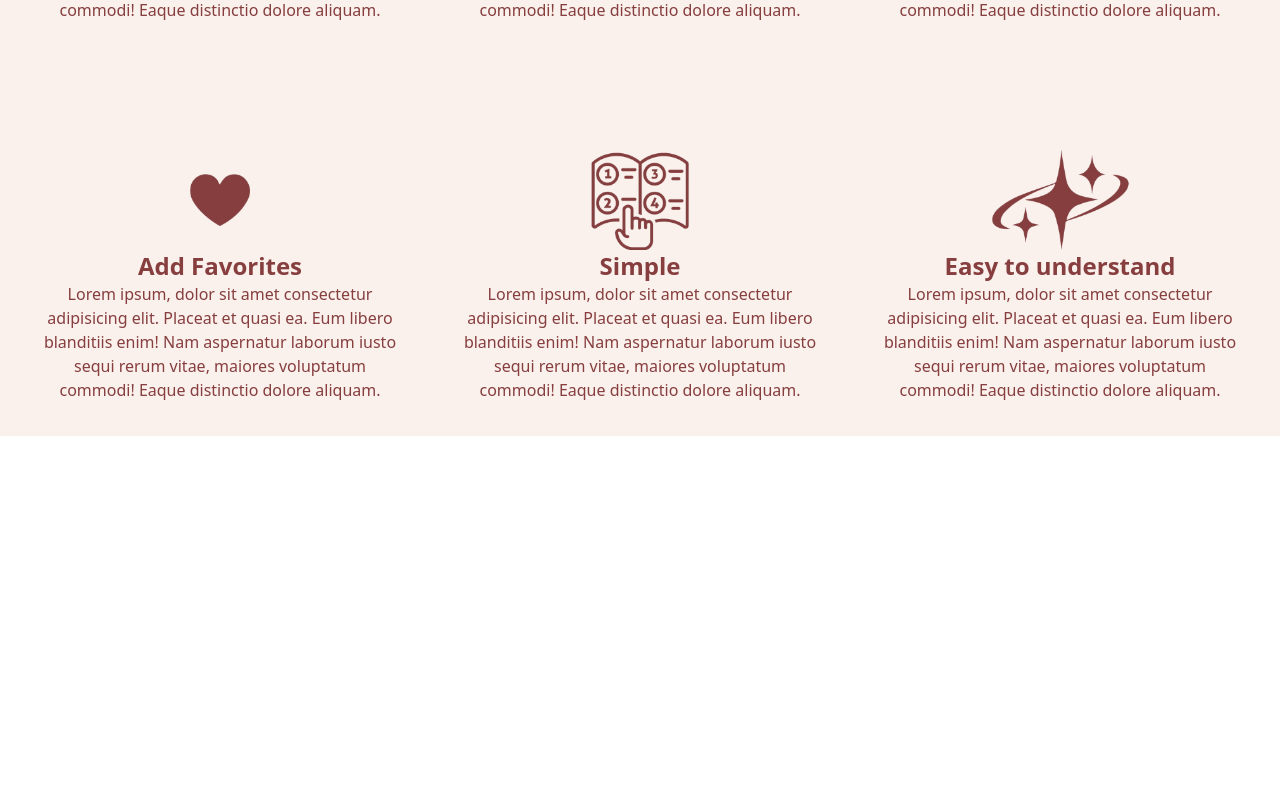
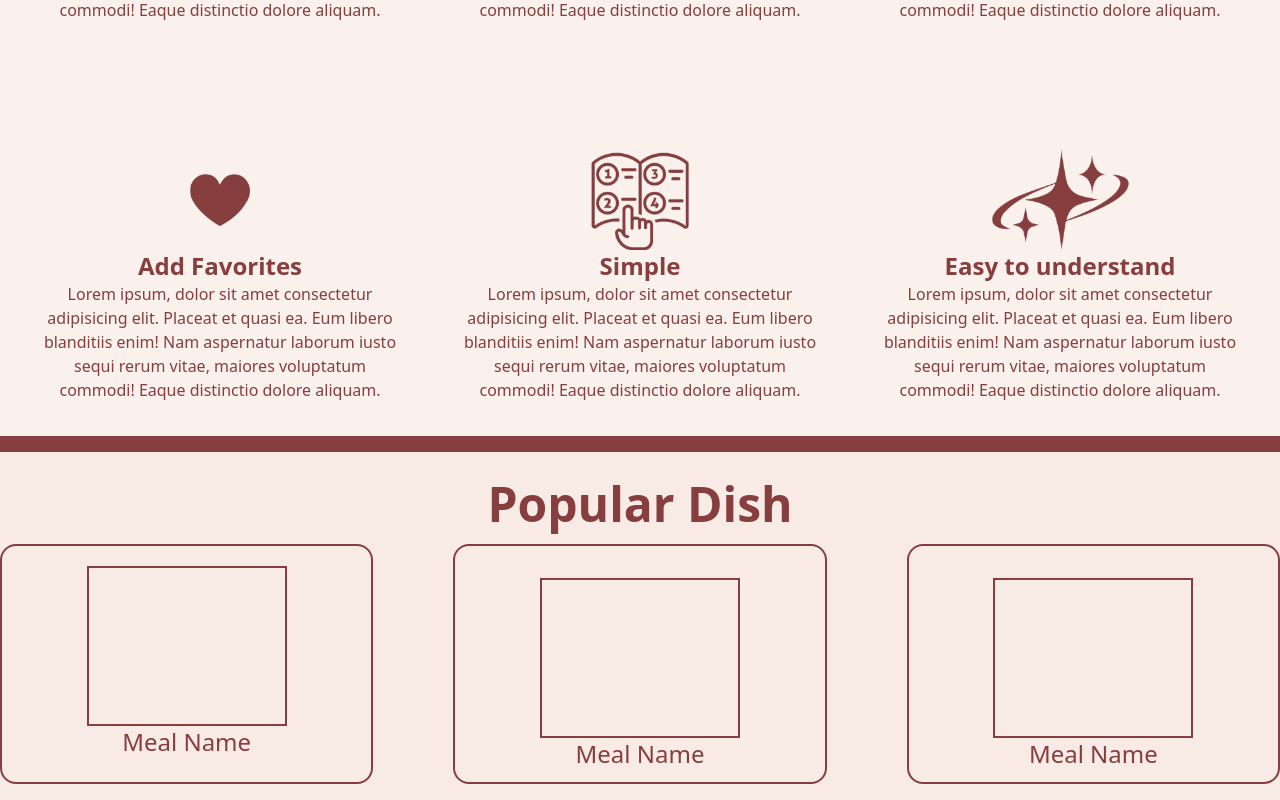
Before and after one commit to Matthew-act546/Dish-It, a React (Vite) app: page / in a window 1280 px wide. Shown: the part 1244-2044 px from the top of the page. Before the commit the page ends 1680 px from the top, so only its background shows below. Built offline with nearby package versions, Linux system fonts and the light colour scheme.

Commit message:
add popular sections

```diff
--- a/src/components/Popular.jsx
+++ b/src/components/Popular.jsx
@@ -3,7 +3,32 @@
 export default function Popular() {
   return (
     <>
-
+      <hr className="border-8 border-primary" />
+      <section className="h-scree nw-screen flex justify-center bg-[#F5E1DA]/70">
+        <div className="container mt-7 ">
+          <h1 className="text-primary text-5xl font-bold text-center">Popular Dish</h1>
+          <div className="grid grid-cols-1 mx-auto my-4 gap-20 lg:grid-cols-3">
+            <div className="h-60 rounded-2xl border-2 border-primary text-center text-wrap">
+              <div className="h-40 w-50 border-2 mx-auto mt-5 border-primary ">
+                {/* <img src="" alt="" /> */}
+              </div>
+              <h2 className="text-primary text-2xl font-medium">Meal Name</h2>
+            </div>
+            <div className="h-60 rounded-2xl border-2 border-primary flex flex-col items-center justify-center text-wrap">
+              <div className="h-40 w-50 border-2 mx-auto mt-5 border-primary ">
+                {/* <img src="" alt="" /> */}
+              </div>
+              <h2 className="text-primary text-2xl font-medium">Meal Name</h2>
+            </div>
+            <div className="h-60 rounded-2xl border-2 border-primary flex flex-col items-center justify-center text-wrap">
+              <div className="h-40 w-50 border-2 mx-auto mt-5 border-primary ">
+                {/* <img src="" alt="" /> */}
+              </div>
+              <h2 className="text-primary text-2xl font-medium">Meal Name</h2>
+            </div>
+          </div>
+        </div>
+      </section>
     </>
   )
 }
```
